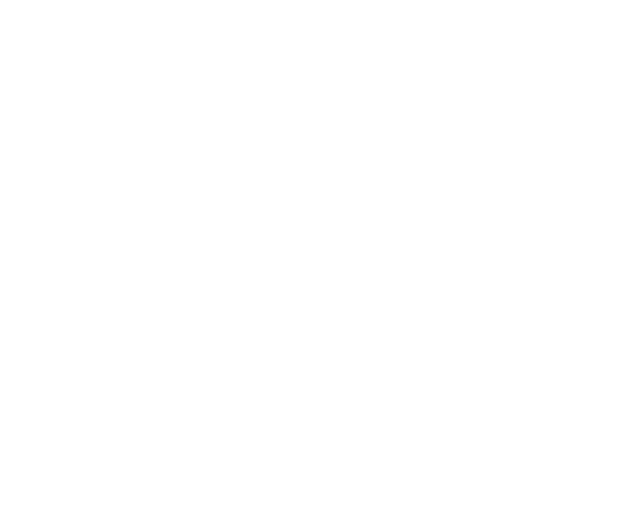
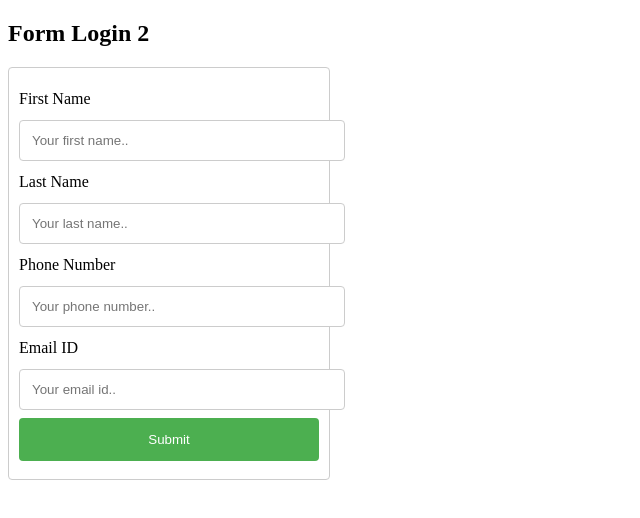
Before and after one commit to acciojob/form-login-2-beingshahbaj, a website: page main.html in a window 1280 px wide. Shown: the whole page, without its empty margins (0-640 px from the left). Drawn offline with Linux system fonts and the light colour scheme.

Commit message:
created a submission

```diff
--- a/main.html
+++ b/main.html
@@ -7,6 +7,26 @@
 </head>
 
 <body>
+
+<h2>Form Login 2</h2>
+
+<div>
+ <form id="form" action="">
+    <label for="fname">First Name</label>
+    <input type="text" id="fname" name="firstname" placeholder="Your first name..">
+
+    <label for="lname">Last Name</label>
+    <input type="text" id="lname" name="lastname" placeholder="Your last name..">
+
+    <label for="phone">Phone Number</label>
+    <input type="text" id="phone" name="phonenumber" placeholder="Your phone number..">
+
+    <label for="email">Email ID</label>
+    <input type="text" id="email" name="emailid" placeholder="Your email id..">
+
+    <input type="submit" value="Submit">
+ </form>
+</div>
 	<!-- the entire body must be written by student -->
     <script type="text/javascript" src="./script.js">
 </script>
--- a/script.js
+++ b/script.js
@@ -1 +1,10 @@
 //your JS code here. If required.
+document.getElementById("form").addEventListener("submit", function(event){
+ event.preventDefault();
+ var firstname = document.getElementById("fname").value;
+ var lastname = document.getElementById("lname").value;
+ var phonenumber = document.getElementById("phone").value;
+ var emailid = document.getElementById("email").value;
+
+ alert("First Name: " + firstname + "\nLast Name: " + lastname + "\nPhone Number: " + phonenumber + "\nEmail ID: " + emailid);
+});
--- a/styles.css
+++ b/styles.css
@@ -1 +1,31 @@
 /*  your css code here. If applicable */
+input[type=text], select, textarea {
+ width: 100%;
+ padding: 12px;
+ border: 1px solid #ccc;
+ border-radius: 4px;
+ resize: vertical;
+}
+
+label {
+ padding: 12px 12px 12px 0;
+ display: inline-block;
+}
+
+input[type=submit] {
+ width: 100%;
+ background-color: #4CAF50;
+ color: white;
+ padding: 14px 20px;
+ margin: 8px 0;
+ border: none;
+ border-radius: 4px;
+ cursor: pointer;
+}
+
+div {
+ width: 300px;
+ padding: 10px;
+ border: 1px solid #ccc;
+ border-radius: 4px;
+}
```
